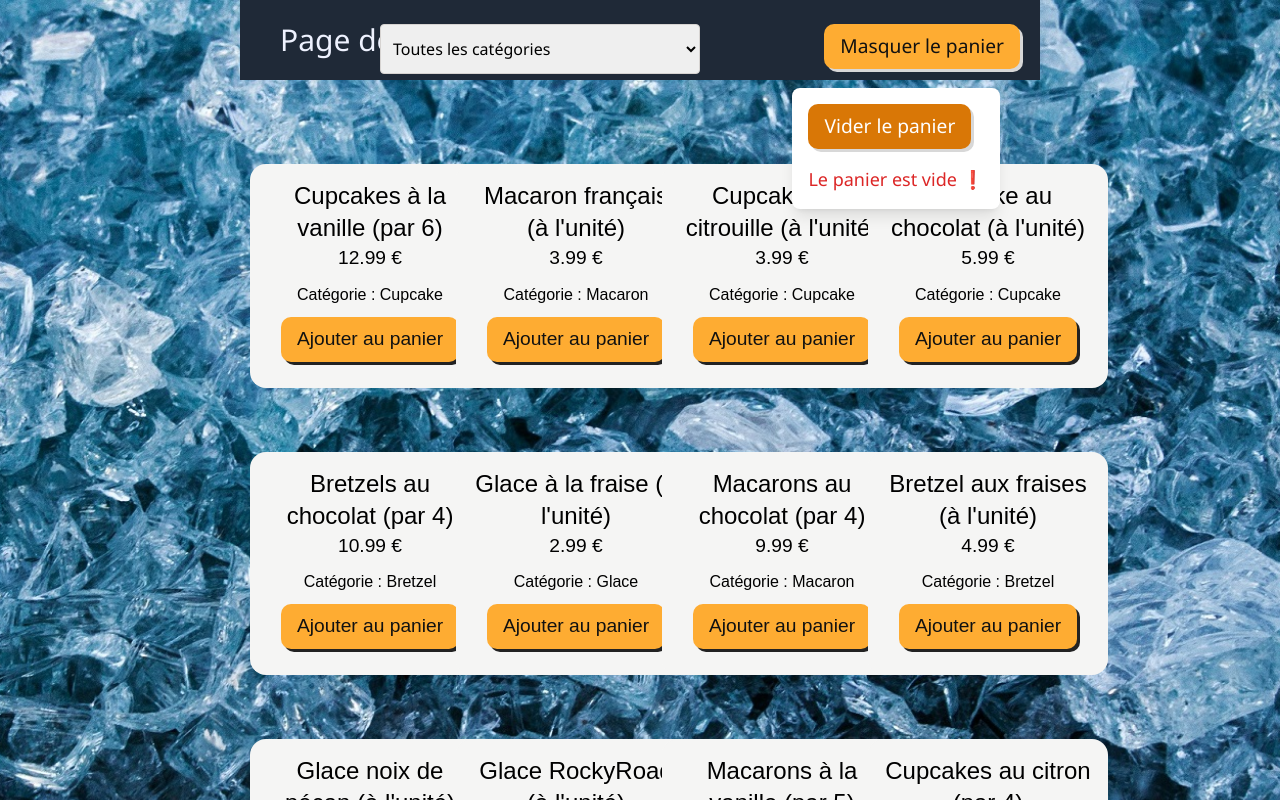
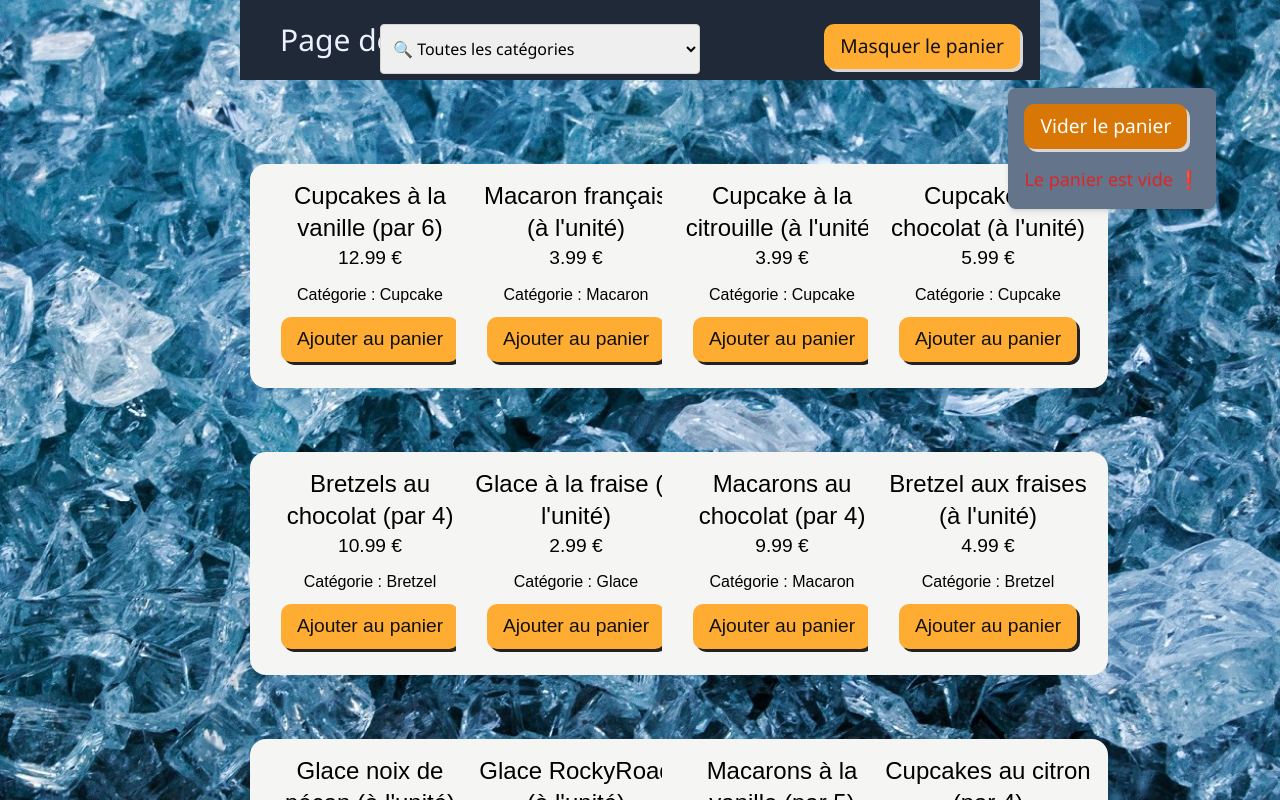
Before and after one commit to Viviane2111/shoppingCart, a Next.js app: page / in a window 1280 px wide. Both pictures are taken after a click on the button "Afficher le panier". Shown: the top 800 px of the page. Built offline with nearby package versions, Linux system fonts and the light colour scheme.

Commit message:
détails de style

```diff
--- a/components/Home.js
+++ b/components/Home.js
@@ -42,7 +42,7 @@ export default function Home() {
               value={selectCategory}
               className="border border-stone-300 rounded px-2 py-3 w-80 "
             >
-              <option value="">Toutes les catégories</option>
+              <option value="">🔍 Toutes les catégories</option>
               {Array.from(
                 new Set(products.map((product) => product.category))
               ).map((category, index) => (
--- a/components/ShoppingCart.js
+++ b/components/ShoppingCart.js
@@ -13,7 +13,7 @@ export default function ShoppingCart() {
 
   return (
     <>
-      <div className="absolute top-16 right-0 bg-white shadow-lg rounded-lg mt-6 mr-10 p-4 w-65 z-50">
+      <div className="absolute top-16 right-0 bg-slate-500 shadow-md rounded-lg mt-6 -mr-44 p-4 w-65 z-50">
         <button
           className="bg-amber-600 text-white"
           onClick={handleClearCart}
@@ -26,13 +26,13 @@ export default function ShoppingCart() {
           <>
             <ul>
               {cart.map((item, index) => (
-                <li key={index} className="mt-5 text-xl px-1">
+                <li key={index} className="mt-5 text-xl px-1 text-slate-100">
                   <span>{item.name}</span> - <span>{item.quantity}x</span> -{" "}
                   <span>{item.price.toFixed(2)} €</span>
                 </li>
               ))}
             </ul>
-            <div className="mt-6 text-2xl border rounded-xl shadow p-2 bg-slate-50">
+            <div className="mt-6 text-2xl border rounded-xl shadow p-2 bg-slate-100">
               <p className="text-center mb-1">
                 Nombre total d'articles :{" "}
                 {cart.reduce((total, item) => total + item.quantity, 0)}
--- a/styles/globals.css
+++ b/styles/globals.css
@@ -22,6 +22,9 @@ body {
 }
 .container {
   width: 100%;
+}
+.loupe{
+  margin-left: 10px;
 }
 button {
   display: block;
```
